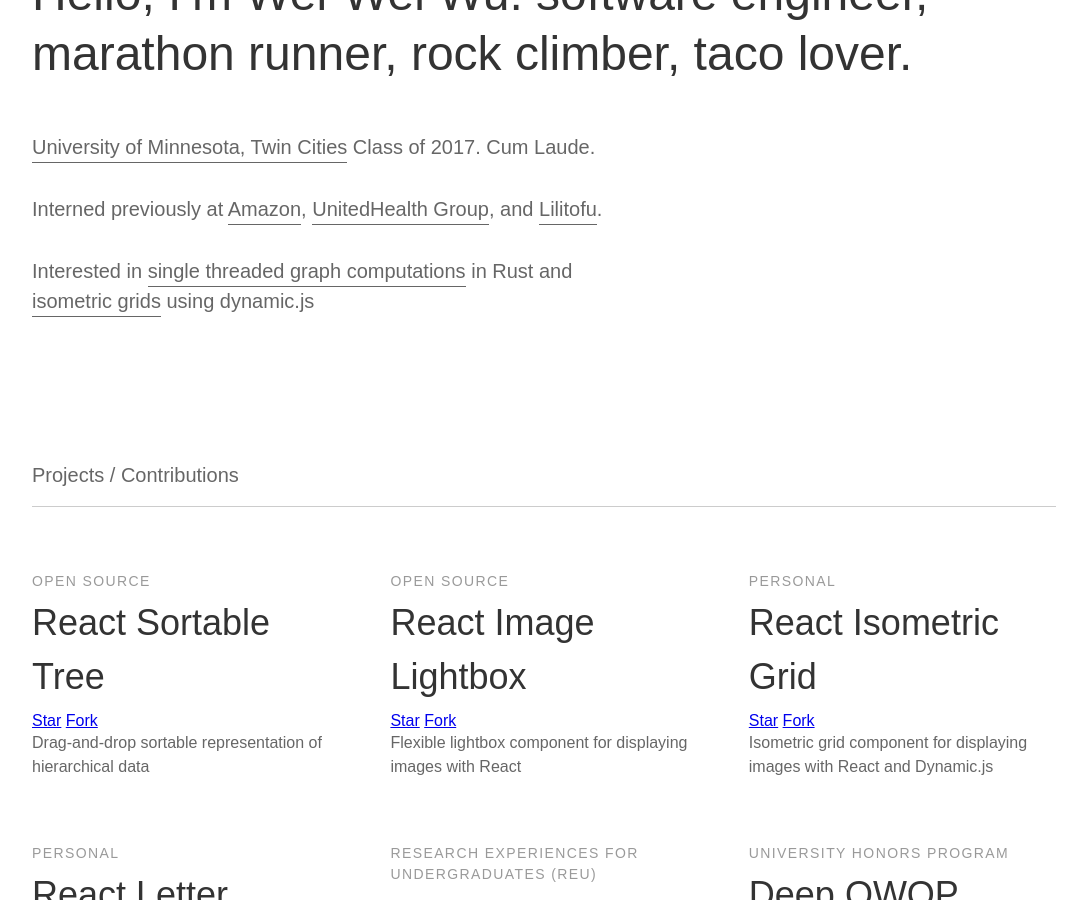
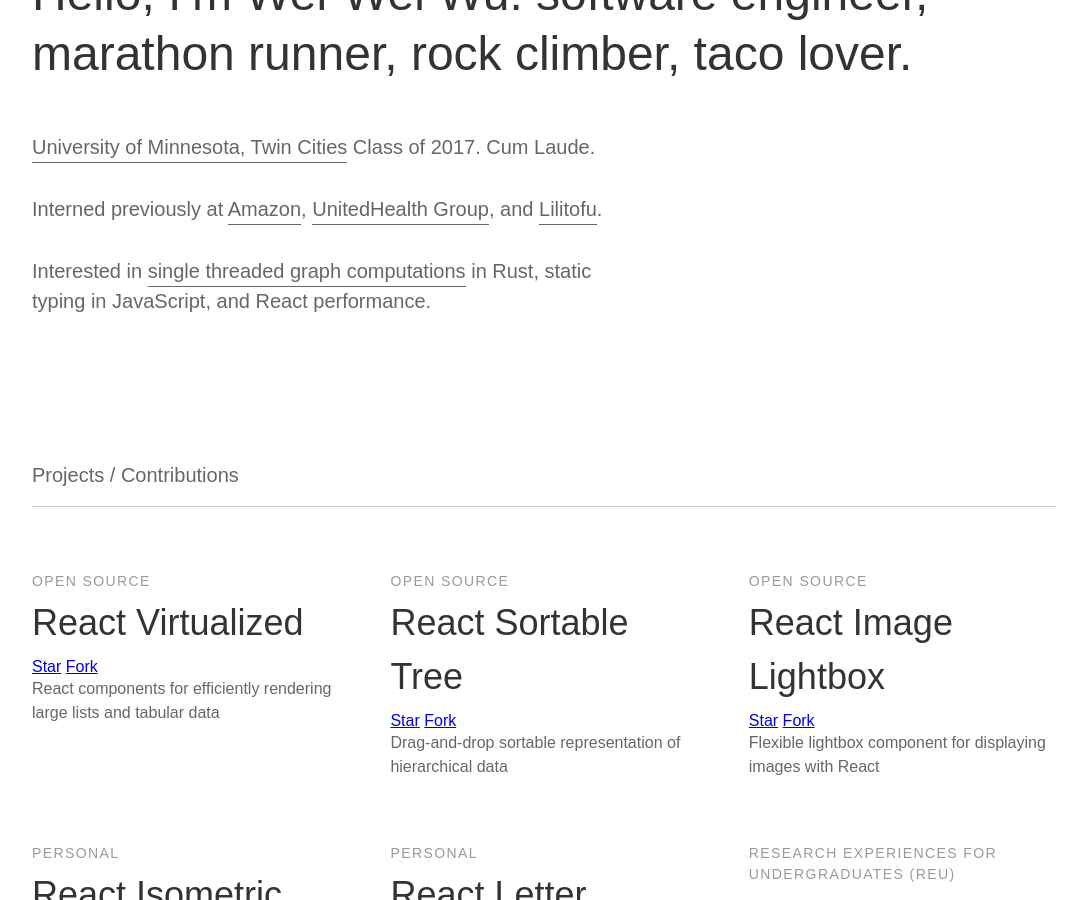
Before and after one commit to wuweiweiwu/wuweiweiwu.github.io, a Jekyll site: the page built from index.html, in a window 1280 px wide and 900 px high, scrolled down 268 px. Shown: the whole window, without its empty margins (96-1172 px from the left). Built offline with Jekyll 4.4.1, drawn with Linux system fonts in a browser that asks for light colours; some web fonts are replaced.

Commit message:
update info

```diff
--- a/_data/projects.yml
+++ b/_data/projects.yml
@@ -1,3 +1,10 @@
+- name: React Virtualized
+  client: Open Source
+  description: React components for efficiently rendering large lists and tabular data
+  link: http://www.reactvirtualized.com/
+  author: bvaughn
+  repo: react-virtualized
+
 - name: React Sortable Tree
   client: Open Source
   description: Drag-and-drop sortable representation of hierarchical data
--- a/index.html
+++ b/index.html
@@ -21,8 +21,7 @@
       <a class="pb1-ns no-underline color-inherit bb color-animate hover-dark-red" href="https://www.lilitofu.com/">Lilitofu</a>.
     </p>
     <p class="mv3 f5 f4-ns lh-copy measure">
-      Interested in <a class="pb1-ns no-underline color-inherit bb color-animate hover-dark-red" href="https://github.com/wuweiweiwu/COST">single threaded graph computations</a> in Rust
-      and <a class="pb1-ns no-underline color-inherit bb color-animate hover-dark-red" href="https://github.com/wuweiweiwu/react-isometric-grids">isometric grids</a>  using dynamic.js
+      Interested in <a class="pb1-ns no-underline color-inherit bb color-animate hover-dark-red" href="https://github.com/wuweiweiwu/COST">single threaded graph computations</a> in Rust, static typing in JavaScript, and React performance.
     </p>
   </div>
 
```
